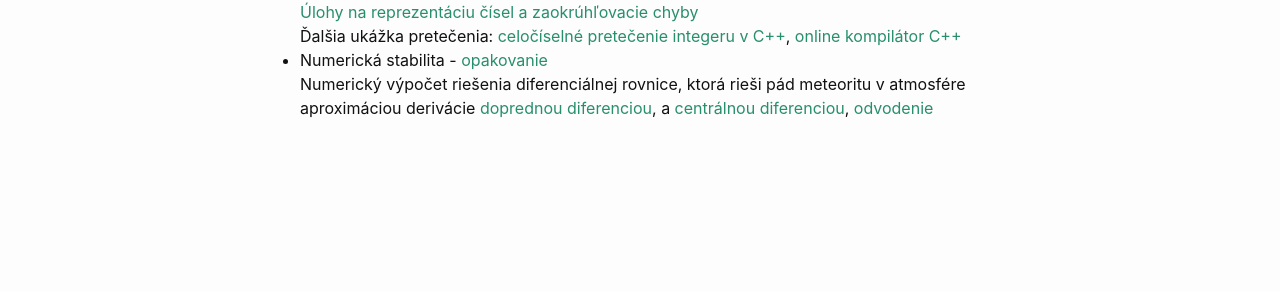
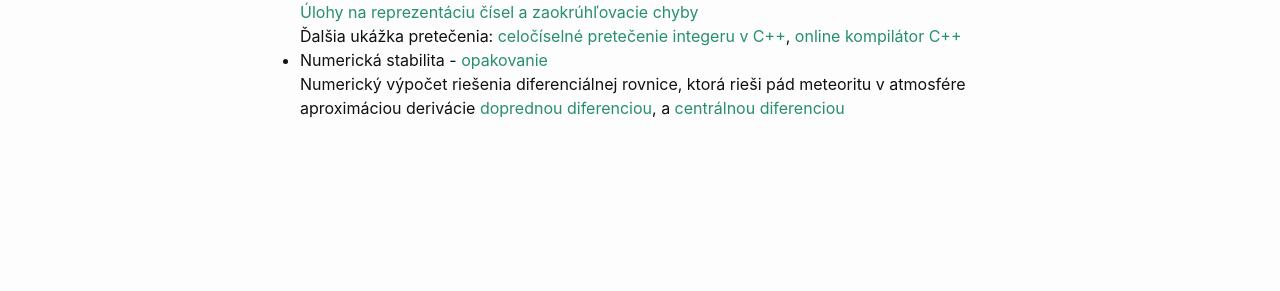
Before and after one commit to maslarova/maslarova.github.io, a Jekyll site: the page built from _posts/2019-02-27-cvicenie2.md, in a window 1280 px wide. Shown: the part 234-525 px from the top of the page. Built offline with Jekyll 4.4.1, drawn with Linux system fonts in a browser that asks for light colours.

Commit message:
upravy materialov

```diff
--- a/_posts/2019-02-27-cvicenie2.md
+++ b/_posts/2019-02-27-cvicenie2.md
@@ -9,7 +9,7 @@ title:  "2. cvičenie 1.3.2019"
  [Úlohy na reprezentáciu čísel a zaokrúhľovacie chyby](http://maslarova.github.io/cvicenie2/priklady2_chyby.pdf) <br />
  Ďalšia ukážka pretečenia: [celočíselné pretečenie integeru v C++](http://maslarova.github.io/cvicenie2/pretecenie.cpp), [online kompilátor C++](http://www.tutorialspoint.com/compile_cpp11_online.php)
 - Numerická stabilita - [opakovanie](http://kfe.fjfi.cvut.cz/~matysma4/nme/cv02/cviceni2a.pdf)<br />
- Numerický výpočet riešenia diferenciálnej rovnice, ktorá rieši pád meteoritu v atmosfére aproximáciou derivácie [doprednou diferenciou](http://maslarova.github.io/cvicenie2/pad_meteoritu1.m), a [centrálnou diferenciou](http://maslarova.github.io/cvicenie2/pad_meteoritu2.m), [odvodenie](http://kfe.fjfi.cvut.cz/~vyskocil/nme/cv02/priklad21.pdf)
+ Numerický výpočet riešenia diferenciálnej rovnice, ktorá rieši pád meteoritu v atmosfére aproximáciou derivácie [doprednou diferenciou](http://maslarova.github.io/cvicenie2/pad_meteoritu1.m), a [centrálnou diferenciou](http://maslarova.github.io/cvicenie2/pad_meteoritu2.m)
 
 
 
```
